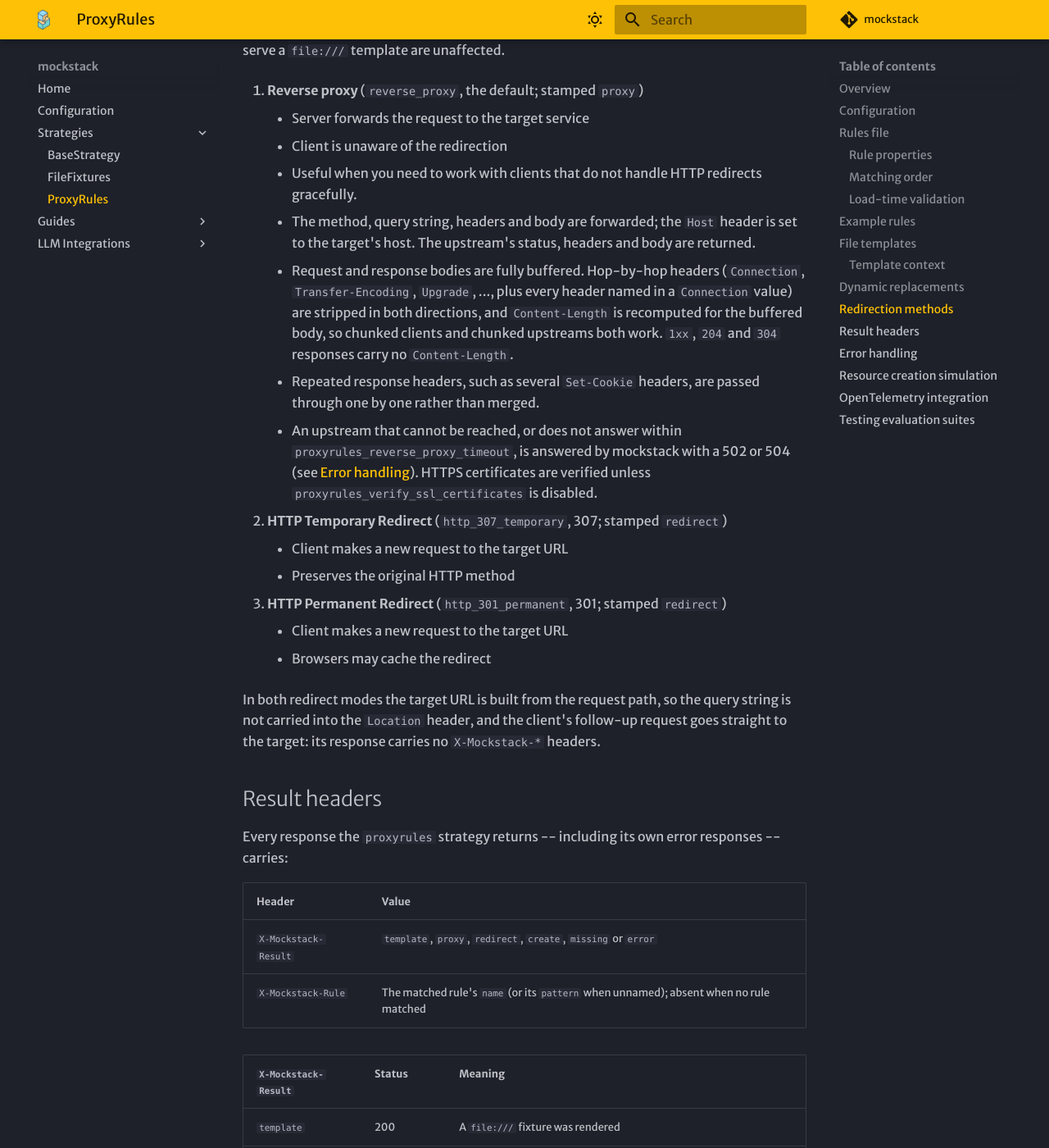
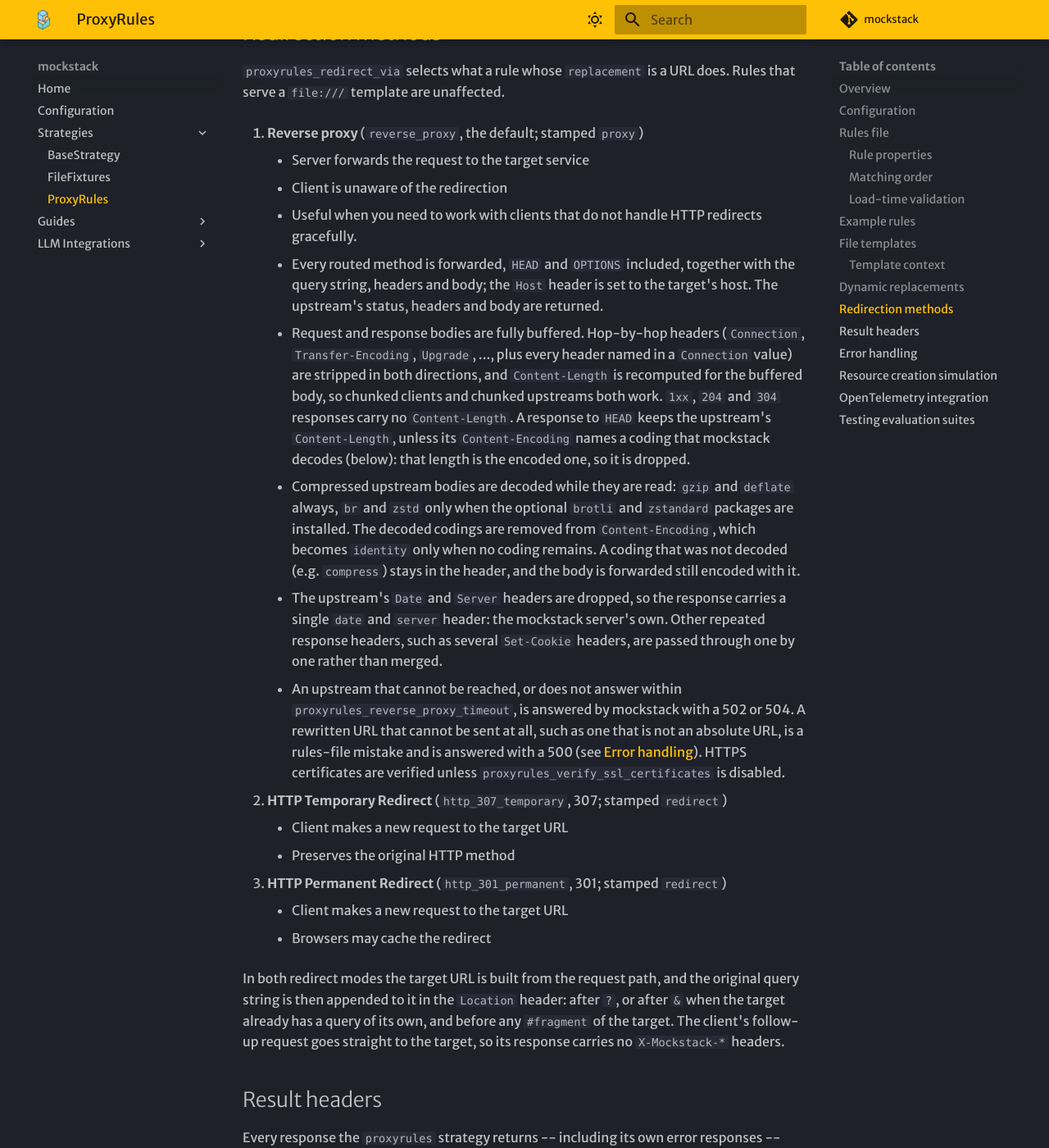
Before and after one commit to promptromp/mockstack, an MkDocs documentation site: the page built from docs/strategies/proxyrules.md, in a window 1280 px wide and 1400 px high, scrolled down 6306 px. Shown: the whole window at 82% size. Built offline with MkDocs 1.6.1 and Material for MkDocs 9.7.7, drawn with Linux system fonts in a browser that asks for light colours; some web fonts are replaced; comment, search, counter and statistics services are not loaded; some of the changed text lies outside the part shown.

Commit message:
docs: document HEAD/OPTIONS, encoding relabelling, redirect query strings and error classification
Reference: HEAD and OPTIONS are forwarded (HEAD keeps the upstream Content-Length unless a decoded coding applies), only codings httpx decoded are removed from Content-Encoding, proxied responses carry a single date/server header, redirect modes append the original query string, a replacement that is not an absolute URL is a 500 error, and the backreference check only scans literal template text. filefixtures answers HEAD/OPTIONS with 405. Cookbook: recipe 7 now shows the query string kept in Location, and recipe 6 adds a relative-replacement 500, each backed by a live test.

Co-Authored-By: Claude Opus 5 (1M context) <noreply@anthropic.com>

````diff
--- a/docs/guides/proxyrules-cookbook.md
+++ b/docs/guides/proxyrules-cookbook.md
@@ -297,7 +297,7 @@ details, such as the rendered path or the exception, are only in mockstack's log
 | --- | --- | --- |
 | 404 | `{"error":"Template file not found."}` | A rule matched, but the fixture file it rendered does not exist (or its path contains `..`) |
 | 500 | `{"error":"An internal error occurred while rendering the template."}` | The fixture file failed to render |
-| 500 | `{"error":"mockstack: internal error"}` | Any other failure, such as a `replacement` that references an undefined value |
+| 500 | `{"error":"mockstack: internal error"}` | Any other failure, such as a `replacement` that references an undefined value or does not produce an absolute URL |
 | 502 | `{"error":"mockstack: upstream request failed"}` | The upstream could not be reached, or broke the connection or protocol |
 | 504 | `{"error":"mockstack: upstream request timed out"}` | The upstream did not answer within `proxyrules_reverse_proxy_timeout` |
 
@@ -341,6 +341,12 @@ curl -i http://127.0.0.1:8000/orders/api/v1/echo
 # x-mockstack-result: error
 # x-mockstack-rule: order-echo
 # {"error":"An internal error occurred while rendering the template."}
+
+curl -i http://127.0.0.1:8000/accounts/v1/balance
+# HTTP/1.1 500 Internal Server Error
+# x-mockstack-result: error
+# x-mockstack-rule: accounts-relative
+# {"error":"mockstack: internal error"}
 
 curl -i http://127.0.0.1:8000/invoices/api/v1/invoices
 # HTTP/1.1 502 Bad Gateway
@@ -396,7 +402,7 @@ curl -i -L http://127.0.0.1:8000/users/api/v1/users/user-2
 
 curl -i "http://127.0.0.1:8000/users/api/v1/users?page=2"
 # HTTP/1.1 307 Temporary Redirect
-# location: http://127.0.0.1:8081/api/v1/users
+# location: http://127.0.0.1:8081/api/v1/users?page=2
 # x-mockstack-result: redirect
 # x-mockstack-rule: users-redirect
 ```
@@ -406,5 +412,5 @@ Things to know before choosing redirect mode:
 - The final response comes straight from the upstream, so it carries no
   `X-Mockstack-*` headers, and a test cannot tell from it that mockstack was involved.
 - The client must be able to reach the upstream itself, and must follow redirects.
-- The rewritten URL is built from the request path, so the query string is not carried
-  into `location`.
+- The original query string is kept: it is appended to the rewritten URL in
+  `location` (with `&` if the replacement already has a query of its own).
--- a/docs/strategies/proxyrules.md
+++ b/docs/strategies/proxyrules.md
@@ -68,7 +68,7 @@ rules:
   applied with `re.sub`, so backreferences such as `\1` work. A replacement containing
   `{{`/`{%` is a [dynamic replacement](#dynamic-replacements) instead.
 - `method`: Optional HTTP method to match, case-insensitive (if not specified,
-  matches all methods).
+  matches all methods, `HEAD` and `OPTIONS` included).
 - `headers`: Optional mapping of header name -> regex. Every listed header must be
   present and its whole value must match the regex (`re.fullmatch`). Names are
   case-insensitive. Use `".*"` to require presence only. A repeated header is
@@ -143,7 +143,8 @@ offending rule, when:
 - a regex (`pattern` or any predicate) is invalid;
 - a predicate has no value;
 - a Jinja `replacement` has a syntax error;
-- a `replacement` mixes Jinja delimiters with a regex backreference (`\1`, `\g<id>`);
+- a `replacement` mixes Jinja delimiters with a regex backreference (`\1`, `\g<id>`)
+  in its literal text;
 - a named group in `pattern` shadows a reserved template variable (`path`, `method`,
   `query`, `headers`, `request_json`, `groups`).
 
@@ -238,8 +239,10 @@ error stops mockstack from starting. In this mode regex backreferences (`\1`,
 `\g<id>`) are **not** expanded -- the `replacement` string is rendered directly and
 `re.sub` never runs, so use `{{ groups[0] }}` (positional) or the named group
 (`{{ id }}`) instead. A replacement that mixes Jinja delimiters with a backreference
-is rejected at load. The URL fragment is not carried into the rendered result
-either; only plain `re.sub` mode appends it (URL-encoded) to the path it rewrites.
+is rejected at load; only its literal text is checked, so the same characters inside a
+`{{ ... }}` expression or a `{# ... #}` comment are allowed. The URL fragment is not
+carried into the rendered result either; only plain `re.sub` mode appends it
+(URL-encoded) to the path it rewrites.
 A `replacement` with no Jinja delimiters keeps the plain `re.sub` behaviour, and
 backreferences work as before.
 
@@ -274,19 +277,32 @@ Rules that serve a `file:///` template are unaffected.
     - Server forwards the request to the target service
     - Client is unaware of the redirection
     - Useful when you need to work with clients that do not handle HTTP redirects gracefully.
-    - The method, query string, headers and body are forwarded; the `Host` header is
-      set to the target's host. The upstream's status, headers and body are returned.
+    - Every routed method is forwarded, `HEAD` and `OPTIONS` included, together with
+      the query string, headers and body; the `Host` header is set to the target's
+      host. The upstream's status, headers and body are returned.
     - Request and response bodies are fully buffered. Hop-by-hop headers
       (`Connection`, `Transfer-Encoding`, `Upgrade`, ..., plus every header named
       in a `Connection` value) are stripped in both directions, and
       `Content-Length` is recomputed for the buffered body, so chunked clients and
       chunked upstreams both work. `1xx`, `204` and `304` responses carry no
-      `Content-Length`.
-    - Repeated response headers, such as several `Set-Cookie` headers, are passed
-      through one by one rather than merged.
+      `Content-Length`. A response to `HEAD` keeps the upstream's `Content-Length`,
+      unless its `Content-Encoding` names a coding that mockstack decodes (below): that
+      length is the encoded one, so it is dropped.
+    - Compressed upstream bodies are decoded while they are read: `gzip` and `deflate`
+      always, `br` and `zstd` only when the optional `brotli` and `zstandard` packages
+      are installed. The decoded codings are removed from `Content-Encoding`, which
+      becomes `identity` only when no coding remains. A coding that was not decoded
+      (e.g. `compress`) stays in the header, and the body is forwarded still encoded
+      with it.
+    - The upstream's `Date` and `Server` headers are dropped, so the response carries
+      a single `date` and `server` header: the mockstack server's own. Other repeated
+      response headers, such as several `Set-Cookie` headers, are passed through one by
+      one rather than merged.
     - An upstream that cannot be reached, or does not answer within
-      `proxyrules_reverse_proxy_timeout`, is answered by mockstack with a 502 or 504
-      (see [Error handling](#error-handling)). HTTPS certificates are verified unless
+      `proxyrules_reverse_proxy_timeout`, is answered by mockstack with a 502 or 504. A
+      rewritten URL that cannot be sent at all, such as one that is not an absolute URL,
+      is a rules-file mistake and is answered with a 500 (see
+      [Error handling](#error-handling)). HTTPS certificates are verified unless
       `proxyrules_verify_ssl_certificates` is disabled.
 
 2. **HTTP Temporary Redirect** (`http_307_temporary`, 307; stamped `redirect`)
@@ -297,9 +313,11 @@ Rules that serve a `file:///` template are unaffected.
     - Client makes a new request to the target URL
     - Browsers may cache the redirect
 
-In both redirect modes the target URL is built from the request path, so the query
-string is not carried into the `Location` header, and the client's follow-up request
-goes straight to the target: its response carries no `X-Mockstack-*` headers.
+In both redirect modes the target URL is built from the request path, and the
+original query string is then appended to it in the `Location` header: after `?`, or
+after `&` when the target already has a query of its own, and before any `#fragment`
+of the target. The client's follow-up request goes straight to the target, so its
+response carries no `X-Mockstack-*` headers.
 
 ## Result headers
 
@@ -319,7 +337,7 @@ responses -- carries:
 | `create` | 201 | No rule matched; resource creation was simulated |
 | `missing` | 404 | No rule matched |
 | `error` | 404 | A rule matched but its fixture file does not exist (or its path contains `..`) |
-| `error` | 500 | A fixture failed to render, a template replacement failed, or another internal failure |
+| `error` | 500 | A fixture failed to render, a template replacement failed, the rewritten URL is not a usable absolute URL, or another internal failure |
 | `error` | 502 | The upstream request failed |
 | `error` | 504 | The upstream request timed out |
 
@@ -347,13 +365,14 @@ instead of surfacing as a bare, unstamped 500 from Starlette's
 | The fixture fails to render | 500 | `{"error": "An internal error occurred while rendering the template."}` |
 | The upstream is unreachable, resets the connection or breaks the protocol | 502 | `{"error": "mockstack: upstream request failed"}` |
 | The upstream does not answer within `proxyrules_reverse_proxy_timeout` | 504 | `{"error": "mockstack: upstream request timed out"}` |
+| The rewritten URL cannot be sent at all: not an absolute URL (e.g. `/api/v1/users`), or an invalid port | 500 | `{"error": "mockstack: internal error"}` |
 | Anything else, e.g. a template replacement referencing a missing value, or a malformed JSON body on the resource-creation path | 500 | `{"error": "mockstack: internal error"}` |
 
 The rendered fixture path is never echoed back in a response body; it is only
-logged. Upstream failures are logged at WARNING; missing or rejected fixture paths at
-ERROR; template render failures and unexpected internal errors at ERROR with a
-traceback. Log lines name the matched rule. If the client disconnects before its
-request body has been read, no response is sent.
+logged. Upstream failures are logged at WARNING; missing or rejected fixture paths,
+and rewritten URLs that cannot be sent, at ERROR; template render failures and
+unexpected internal errors at ERROR with a traceback. Log lines name the matched rule.
+If the client disconnects before its request body has been read, no response is sent.
 
 A broken rules file fails at startup rather than per request; see
 [Load-time validation](#load-time-validation).
````
Also changed, not shown: docs/strategies/filefixtures.md (+1 -1 lines), 2 other files.
